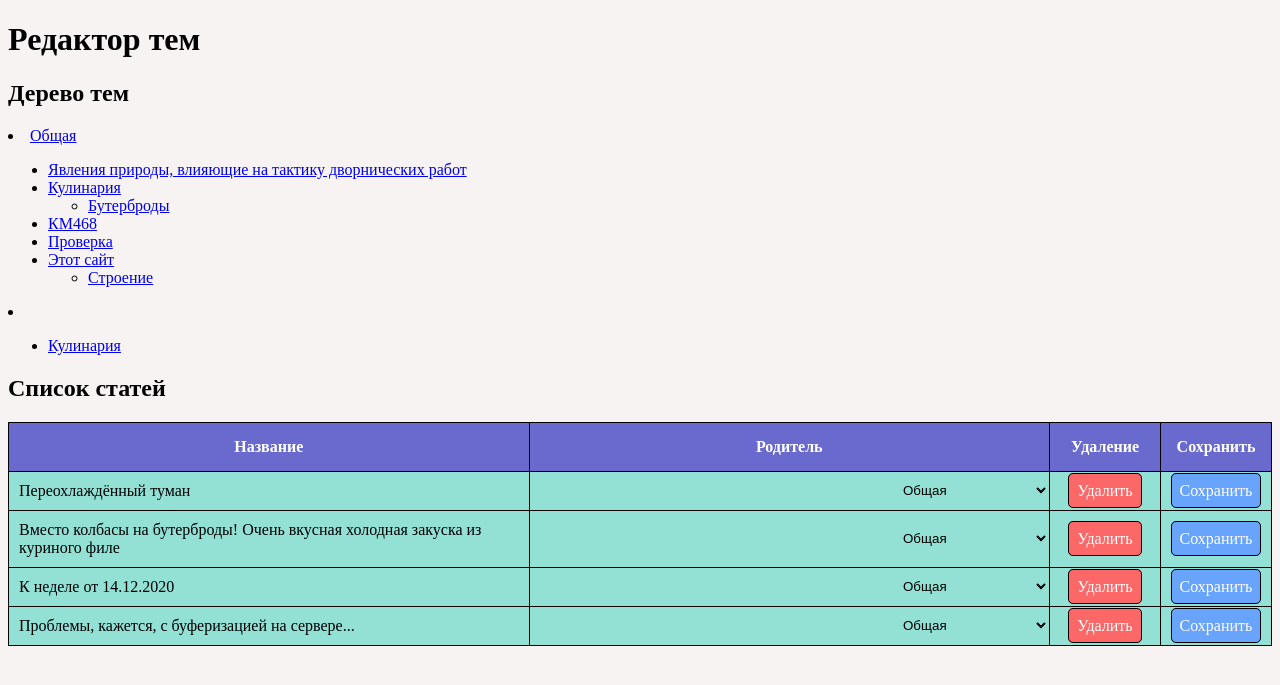
After one commit to boyko1989/library.loc, a PHP site: page /themeditor.html in a window 1280 px wide. The commit adds this page. Shown: the top 685 px of the page. Run offline with PHP 8.4, Linux system fonts and the light colour scheme; a stand-in replaces the project's code that opens the database connection.

Commit message:
Прототир редактора добавил в мастер и добавил ссылку на него в хедер

```diff
--- a/public/views/html/header.php
+++ b/public/views/html/header.php
@@ -13,6 +13,7 @@
         </form>
         <ul id="menu">
             <li><a href="<?php echo PATH; ?>themeditor/">Редактор тем</a></li>
+<li><a href="http://boyko.sytes.net/themeditor.html">Прототип редактора</a></li>
         </ul>
 <script type="text/javascript" src="../js/main.js"></script>
     </nav>
--- /dev/null
+++ b/themeditor.html
@@ -0,0 +1,231 @@
+<!DOCTYPE html>
+<html lang="ru">
+<head>
+    <meta charset="UTF-8">
+    <meta name="viewport" content="width=device-width, initial-scale=1.0">
+    <title>Редактор тем</title>
+</head>
+<body>
+    <h1>Редактор тем</h1>
+    <h2>Дерево тем</h2>
+
+    <li>
+        <a href="http://boyko.sytes.net/themeditor/1">Общая</a>
+            <ul>
+            <li>
+        <a href="http://boyko.sytes.net/themeditor/6">Явления природы, влияющие на тактику дворнических работ</a>
+        </li><li>
+        <a href="http://boyko.sytes.net/themeditor/7">Кулинария</a>
+            <ul>
+            <li>
+        <a href="http://boyko.sytes.net/themeditor/8">Бутерброды</a>
+        </li>	</ul>
+        </li><li>
+        <a href="http://boyko.sytes.net/themeditor/9">КМ468</a>
+        </li><li>
+        <a href="http://boyko.sytes.net/themeditor/10">Проверка</a>
+        </li><li>
+        <a href="http://boyko.sytes.net/themeditor/11">Этот сайт</a>
+            <ul>
+            <li>
+        <a href="http://boyko.sytes.net/themeditor/12">Строение</a>
+        </li>	</ul>
+        </li>	</ul>
+        </li><li>
+        <a href="http://boyko.sytes.net/themeditor/"></a>
+            <ul>
+            <li>
+        <a href="http://boyko.sytes.net/themeditor/5">Кулинария</a>
+        </li>	</ul>
+        </li>
+
+    <!-- <h2>Список детей</h2> -->
+    <h2>Список статей</h2>
+    <table border="1">
+        <tr>
+            <th class="col1">Название</th>
+            <th class="col2">Родитель</th>
+            <th class="col3">Удаление</th>
+            <th class="col4">Сохранить</th>
+        </tr>
+        <tr>
+            <td>Переохлаждённый туман</td>
+            <td class="parent-table">
+                <select>
+                    <option>Общая</option>
+                    <option>&nbsp;&nbsp;&nbsp;&nbsp;&nbsp;&nbsp;&nbsp;&nbsp;Явления природы, влияющие на тактику дворнических работ</option>
+                    <option>&nbsp;&nbsp;&nbsp;&nbsp;&nbsp;&nbsp;&nbsp;&nbsp;Кулинария</option>
+                    <option>&nbsp;&nbsp;&nbsp;&nbsp;&nbsp;&nbsp;&nbsp;&nbsp;&nbsp;&nbsp;&nbsp;&nbsp;&nbsp;&nbsp;&nbsp;&nbsp;Бутерброды</option>
+                    <option>&nbsp;&nbsp;&nbsp;&nbsp;&nbsp;&nbsp;&nbsp;&nbsp;КМ468</option>
+                    <option>&nbsp;&nbsp;&nbsp;&nbsp;&nbsp;&nbsp;&nbsp;&nbsp;Проверка</option>
+                    <option>&nbsp;&nbsp;&nbsp;&nbsp;&nbsp;&nbsp;&nbsp;&nbsp;Этот сайт</option>
+                    <option>&nbsp;&nbsp;&nbsp;&nbsp;&nbsp;&nbsp;&nbsp;&nbsp;&nbsp;&nbsp;&nbsp;&nbsp;&nbsp;&nbsp;&nbsp;&nbsp;Строение</option>
+                    <option>&nbsp;&nbsp;&nbsp;&nbsp;&nbsp;&nbsp;&nbsp;&nbsp;Кулинария</option>
+                </select>
+            </td>
+            <td class="delete-bottom-td"><a href="#" class="delete-bottom">Удалить</a></td>
+            <td class="save-bottom-td"><a href="#" class="save-bottom">Сохранить</a></td>
+        </tr>
+
+        <tr>
+            <td>Вместо колбасы на бутерброды! Очень вкусная холодная закуска из куриного филе</td>
+            <td class="parent-table">
+                <select>
+                    <option>Общая</option>
+                    <option>&nbsp;&nbsp;&nbsp;&nbsp;&nbsp;&nbsp;&nbsp;&nbsp;Явления природы, влияющие на тактику дворнических работ</option>
+                    <option>&nbsp;&nbsp;&nbsp;&nbsp;&nbsp;&nbsp;&nbsp;&nbsp;Кулинария</option>
+                    <option>&nbsp;&nbsp;&nbsp;&nbsp;&nbsp;&nbsp;&nbsp;&nbsp;&nbsp;&nbsp;&nbsp;&nbsp;&nbsp;&nbsp;&nbsp;&nbsp;Бутерброды</option>
+                    <option>&nbsp;&nbsp;&nbsp;&nbsp;&nbsp;&nbsp;&nbsp;&nbsp;КМ468</option>
+                    <option>&nbsp;&nbsp;&nbsp;&nbsp;&nbsp;&nbsp;&nbsp;&nbsp;Проверка</option>
+                    <option>&nbsp;&nbsp;&nbsp;&nbsp;&nbsp;&nbsp;&nbsp;&nbsp;Этот сайт</option>
+                    <option>&nbsp;&nbsp;&nbsp;&nbsp;&nbsp;&nbsp;&nbsp;&nbsp;&nbsp;&nbsp;&nbsp;&nbsp;&nbsp;&nbsp;&nbsp;&nbsp;Строение</option>
+                    <option>&nbsp;&nbsp;&nbsp;&nbsp;&nbsp;&nbsp;&nbsp;&nbsp;Кулинария</option>
+                </select>
+            </td>
+            <td class="delete-bottom-td"><a href="#" class="delete-bottom">Удалить</a></td>
+            <td class="save-bottom-td"><a href="#" class="save-bottom">Сохранить</a></td>
+        </tr>
+        <tr>
+            <td>К неделе от 14.12.2020</td>
+            <td class="parent-table">
+                <select>
+                    <option>Общая</option>
+                    <option>&nbsp;&nbsp;&nbsp;&nbsp;&nbsp;&nbsp;&nbsp;&nbsp;Явления природы, влияющие на тактику дворнических работ</option>
+                    <option>&nbsp;&nbsp;&nbsp;&nbsp;&nbsp;&nbsp;&nbsp;&nbsp;Кулинария</option>
+                    <option>&nbsp;&nbsp;&nbsp;&nbsp;&nbsp;&nbsp;&nbsp;&nbsp;&nbsp;&nbsp;&nbsp;&nbsp;&nbsp;&nbsp;&nbsp;&nbsp;Бутерброды</option>
+                    <option>&nbsp;&nbsp;&nbsp;&nbsp;&nbsp;&nbsp;&nbsp;&nbsp;КМ468</option>
+                    <option>&nbsp;&nbsp;&nbsp;&nbsp;&nbsp;&nbsp;&nbsp;&nbsp;Проверка</option>
+                    <option>&nbsp;&nbsp;&nbsp;&nbsp;&nbsp;&nbsp;&nbsp;&nbsp;Этот сайт</option>
+                    <option>&nbsp;&nbsp;&nbsp;&nbsp;&nbsp;&nbsp;&nbsp;&nbsp;&nbsp;&nbsp;&nbsp;&nbsp;&nbsp;&nbsp;&nbsp;&nbsp;Строение</option>
+                    <option>&nbsp;&nbsp;&nbsp;&nbsp;&nbsp;&nbsp;&nbsp;&nbsp;Кулинария</option>
+                </select>
+            </td>
+            <td class="delete-bottom-td"><a href="#" class="delete-bottom">Удалить</a></td>
+            <td class="save-bottom-td"><a href="#" class="save-bottom">Сохранить</a></td>
+        </tr>
+        <tr>
+            <td>Проблемы, кажется, с буферизацией на сервере...</td>
+            <td class="parent-table">
+                <select>
+                    <option>Общая</option>
+                    <option>&nbsp;&nbsp;&nbsp;&nbsp;&nbsp;&nbsp;&nbsp;&nbsp;Явления природы, влияющие на тактику дворнических работ</option>
+                    <option>&nbsp;&nbsp;&nbsp;&nbsp;&nbsp;&nbsp;&nbsp;&nbsp;Кулинария</option>
+                    <option>&nbsp;&nbsp;&nbsp;&nbsp;&nbsp;&nbsp;&nbsp;&nbsp;&nbsp;&nbsp;&nbsp;&nbsp;&nbsp;&nbsp;&nbsp;&nbsp;Бутерброды</option>
+                    <option>&nbsp;&nbsp;&nbsp;&nbsp;&nbsp;&nbsp;&nbsp;&nbsp;КМ468</option>
+                    <option>&nbsp;&nbsp;&nbsp;&nbsp;&nbsp;&nbsp;&nbsp;&nbsp;Проверка</option>
+                    <option>&nbsp;&nbsp;&nbsp;&nbsp;&nbsp;&nbsp;&nbsp;&nbsp;Этот сайт</option>
+                    <option>&nbsp;&nbsp;&nbsp;&nbsp;&nbsp;&nbsp;&nbsp;&nbsp;&nbsp;&nbsp;&nbsp;&nbsp;&nbsp;&nbsp;&nbsp;&nbsp;Строение</option>
+                    <option>&nbsp;&nbsp;&nbsp;&nbsp;&nbsp;&nbsp;&nbsp;&nbsp;Кулинария</option>
+                </select>
+            </td>
+            <td class="delete-bottom-td"><a href="#" class="delete-bottom">Удалить</a></td>
+            <td class="save-bottom-td"><a href="#" class="save-bottom">Сохранить</a></td>
+        </tr>
+    </table>
+    <style type="text/css">
+        body {
+            background-color: rgb(247, 243, 243);
+        }
+        TABLE {
+            border: solid 1px black;
+            border-collapse: collapse;
+            table-layout: fixed; /* Фиксированная ширина ячеек */
+            width: 100%; /* Ширина таблицы */
+        }
+        .col1 {
+            min-width: 350px;
+        }
+        .col2 {
+            min-width: 160px;
+        }
+        .col3 {
+            width: 80px;
+        }
+        .col4 {
+            width: 80px;
+        }
+
+        th {
+            background: rgb(106, 106, 206); /* Цвет фона ячеек */
+            color: white; /* Цвет текста */
+            padding: 15px;
+            text-align: center;
+        }
+        td {
+            padding: 10px;
+        }
+        tr {
+            background: rgb(147, 224, 213); /* Цвет фона таблицы */
+            color: black;
+        }
+        select {
+            width: 160px;
+            padding: 10px;
+            border: none;
+            position: relative;
+            outline: none;
+            background-color: rgb(147, 224, 213);
+            color: black;
+        }
+
+        .parent-table {
+            padding: 0;
+            text-align: right;
+        }
+        .delete-bottom {
+            text-decoration: none;
+            color: white;
+            background-color: rgb(252, 104, 104);
+            padding: 8px;
+            border-radius: 5px;
+            border: black solid 1px;
+        }
+        .delete-bottom-td {
+            padding: 0;
+            text-align: center;
+        }
+        .save-bottom {
+            text-decoration: none;
+            color: white;
+            background-color: rgb(104, 163, 252);
+            padding: 8px;
+            border-radius: 5px;
+            border: black solid 1px;
+        }
+        .save-bottom-td {
+            padding: 0;
+            text-align: center;
+        }
+        @media all and (max-width: 720px) {
+            html {
+                /*transform: rotate(-90deg);*/
+transform: rotate(90deg);
+transform-origin: bottom left;
+position: absolute;
+top: -100vw;
+left: 0;
+/*
+transform: rotate(-90deg);
+transform-origin: bottom right;
+position: absolute;
+top: 100vw;
+right: 0;*/
+            }
+            .col1 {
+                width: 285px;
+            }
+            .col2 {
+                width: 250px;
+            }
+            .col3 {
+                width: 70px;
+            }
+            .col4 {
+                width: 90px;
+            }
+        }
+    </style>
+
+
+</body>
+</html>
```
Also changed, not shown: prototype/themeditor.html (added, +231 -0 lines).
